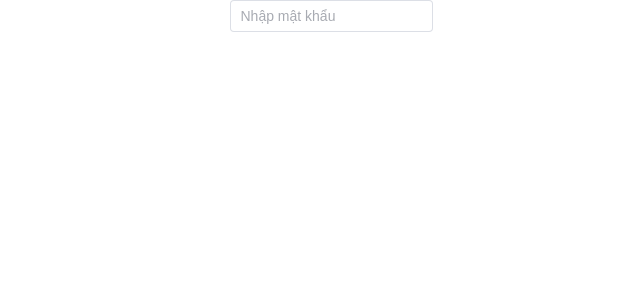
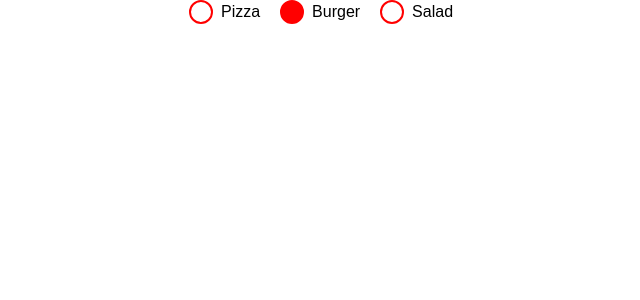
Before and after one commit to huyen-ptt/web-food, a Vue app: page /test in a window 1280 px wide. Shown: the top 300 px of the page, without its empty margins (309-949 px from the left). Built offline with nearby package versions, Linux system fonts and the light colour scheme.

Commit message:
add quanlity and update giao dien

```diff
--- a/src/pages/TestPage.vue
+++ b/src/pages/TestPage.vue
@@ -1,16 +1,10 @@
 <template>
   <div>
-    <el-input v-model="password"
-              :type="inputType"
-              placeholder="Nhập mật khẩu">
-      <template #suffix>
-        <i v-if="password"
-           @click="iconPassword"
-           :class="showPassword ? 'fa-solid fa-eye-slash' : 'fa-solid fa-eye'">
-        </i>
-      </template>
-    </el-input>
-
+    <label v-for="food in foods" :key="food.id" class="custom-checkbox">
+      <input type="checkbox" :id="`check${food.id}`" v-model="food.checked">
+      <span class="checkbox-icon"></span>
+      {{ food.name }}
+    </label>
   </div>
 </template>
 
@@ -18,19 +12,50 @@
 export default {
   data() {
     return {
-      password: '',
-      showPassword: true
+      foods: [
+        { id: 1, name: 'Pizza', checked: false },
+        { id: 2, name: 'Burger', checked: true },
+        { id: 3, name: 'Salad', checked: false },
+        // Add more food items as needed
+      ],
     };
   },
-  computed: {
-    inputType() {
-      return this.showPassword ? 'password' : 'text';
-    }
-  },
-  methods: {
-    iconPassword() {
-      this.showPassword = !this.showPassword;
-    }
-  }
 };
 </script>
+
+<style scoped>
+
+.custom-checkbox {
+  display: inline-flex;
+  align-items: center;
+  cursor: pointer;
+  user-select: none;
+  margin-right: 20px;
+}
+
+.custom-checkbox input[type="checkbox"] {
+  display: none; /* Hide the default checkbox */
+}
+
+.custom-checkbox .checkbox-icon {
+  display: inline-block;
+  width: 24px;
+  height: 24px;
+  border-radius: 50%; /* Make it circular */
+  border: 2px solid #ff0000; /* Red border color */
+  background-color: white; /* White background color for the circular checkbox */
+  padding: 4px; /* Add some padding inside the checkbox */
+  margin-right: 8px;
+  vertical-align: middle;
+  box-sizing: border-box; /* Include padding in the width and height */
+}
+
+.custom-checkbox input[type="checkbox"]:checked + .checkbox-icon {
+  background-color: #ff0000; /* Red background color when checked */
+}
+
+/* Add styles for the second checkbox */
+.custom-checkbox .checkbox-icon + .checkbox-icon {
+  margin-left: 10px; /* Add some space between the two checkboxes */
+}
+</style>
--- a/src/pages/food/CartPage.vue
+++ b/src/pages/food/CartPage.vue
@@ -95,7 +95,7 @@ export default {
           price: 15.31,
           quantity: 2,
           main_food: 'Spicy chicken, beef',
-          img: '/src/assets/imgs/pizza-cart.png'
+          img: '/imgs/pizza-cart.png'
         },
         {
           id: 2,
@@ -103,9 +103,10 @@ export default {
           price: 12.32,
           quantity: 2,
           main_food: 'with baked salmon',
-          img: '/src/assets/imgs/salad-cart.png'
+          img: '/imgs/salad-cart.png'
         },
-      ]
+      ],
+
     }
   },
   methods:{
--- a/src/pages/food/CategoryPage.vue
+++ b/src/pages/food/CategoryPage.vue
@@ -133,10 +133,6 @@ export default {
 
     .header-left {
       padding-left: 27px;
-
-      .arrow-left {
-        margin: 37px 0;
-      }
 
       .fast-food {
         color: #272D2F;
--- a/src/pages/food/HomeScreen.vue
+++ b/src/pages/food/HomeScreen.vue
@@ -213,7 +213,7 @@
           <div v-for="o in 3" class="restaurant-small">
             <router-link to="/detail/1">
               <div class="img-logo">
-                <img class="restaurant" src="@/assets/imgs/imgg-restaurant.png"/>
+                <img class="restaurant" src="imgs/imgg-restaurant.png"/>
                 <svg class="tym" xmlns="http://www.w3.org/2000/svg" width="58" height="58" viewBox="0 0 58 58"
                      fill="none">
                   <g filter="url(#filter0_d_814_6345)">
@@ -376,6 +376,7 @@
         <div class="title-big">Popular Items</div>
       </div>
     </div>
+    <div class="menu-link-container">
       <div class="menu-link">
         <div>
           <svg xmlns="http://www.w3.org/2000/svg" width="28" height="27" viewBox="0 0 28 27" fill="none">
@@ -417,6 +418,7 @@
         </div>
       </div>
     </div>
+  </div>
 </template>
 <script>
 export default {
@@ -424,11 +426,11 @@ export default {
     return {
       isOpenMenu: false,
       productList: [
-        {id: 1, name: 'Burger', img: 'imgs/burger.png'},
-        {id: 2, name: 'Donat', img: 'imgs/donet.png'},
-        {id: 3, name: 'Pizza', img: 'imgs/pizza.png'},
-        {id: 4, name: 'Mexican', img: 'imgs/mexican.png'},
-        {id: 4, name: 'Asian', img: 'imgs/asian.png'},
+        {id: 1, name: 'Burger', img: '/imgs/burger.png'},
+        {id: 2, name: 'Donat', img: '/imgs/donet.png'},
+        {id: 3, name: 'Pizza', img: '/imgs/pizza.png'},
+        {id: 4, name: 'Mexican', img: '/imgs/mexican.png'},
+        {id: 4, name: 'Asian', img: '/imgs/asian.png'},
       ]
     }
   },
@@ -456,6 +458,15 @@ export default {
   z-index: 3;
   display: flex;
   flex-direction: column;
+
+  .menu-link-container {
+    width: 100%;
+    display: flex;
+    justify-content: center;
+    .menu-link {
+      max-width: 768px;
+    }
+  }
 
   .container-side-menu {
     //display: none;
@@ -794,9 +805,10 @@ export default {
     padding: 24px;
     position: fixed;
     bottom: 0;
-    left: 0;
+    left: 50%;
     width: 100%;
     background: white;
+    transform: translateX(-50%);
 
     &:hover {
       cursor: pointer;
--- a/src/pages/food/OrderComing.vue
+++ b/src/pages/food/OrderComing.vue
@@ -107,8 +107,8 @@ export default {
   data() {
     return {
       orderComingList: [
-        {id: 1, img: '/src/assets/imgs/nhan-hang.png', time: '20 Jun, 10:30', item: 3, price: 17.51, name: 'Jimmy John’s  '},
-        {id: 2, img: '/src/assets/imgs/nhan-hangg.png', time: '19 Jun, 11:50', item: 2, price: 12.12, name: 'Subway  '},
+        {id: 1, img: '/imgs/nhan-hang.png', time: '20 Jun, 10:30', item: 3, price: 17.51, name: 'Jimmy John’s  '},
+        {id: 2, img: '/imgs/nhan-hangg.png', time: '19 Jun, 11:50', item: 2, price: 12.12, name: 'Subway  '},
       ]
     }
   },
--- a/src/pages/food/ProfilePage.vue
+++ b/src/pages/food/ProfilePage.vue
@@ -26,7 +26,12 @@
     </svg>
     <div class="photo-representative">
       <div class="circle">
-        <img class="avt" src="@/assets/imgs/avt.png"/>
+        <input type="file" id="input" style="display: none">
+        <img class="avt" :src="img"/>
+<!--        <label for="avatar">Choose a profile picture:</label>-->
+<!--        <input type="file"-->
+<!--               id="avatar" name="avatar"-->
+<!--               class="avt">-->
         <svg class="cam" xmlns="http://www.w3.org/2000/svg" width="57" height="57" viewBox="0 0 57 57" fill="none">
           <g filter="url(#filter0_d_814_5155)">
             <circle cx="28.5" cy="25.5" r="13.5" fill="white"/>
@@ -74,6 +79,12 @@
 </template>
 <script>
 export default {
+  data(){
+    return{
+      img: '/imgs/avt.png'
+    }
+  },
+
   methods:{
     nextPage(){
       window.history.go(-1)
--- a/src/pages/food/ReviewPage.vue
+++ b/src/pages/food/ReviewPage.vue
@@ -68,7 +68,7 @@ export default {
           name: 'Alyce Lambo',
           dateCmt: '25/06/2020',
           evaluate: '5.0',
-          avt: '/src/assets/imgs/avt-cmt.png'
+          avt: '/imgs/avt-cmt.png'
         },
         {
           id: 2,
@@ -76,7 +76,7 @@ export default {
           name: 'Gonela Solom',
           dateCmt: '22/06/2020',
           evaluate: '4.5',
-          avt: '/src/assets/imgs/avt-comment.png'
+          avt: '/imgs/avt-comment.png'
         },
         {
           id: 3,
@@ -84,7 +84,7 @@ export default {
           name: 'Brian C',
           dateCmt: '21/06/2020',
           evaluate: '2.5',
-          avt: '/src/assets/imgs/avtt-amt.png'
+          avt: '/imgs/avtt-amt.png'
         },
       ]
     }
--- a/src/routers/index.js
+++ b/src/routers/index.js
@@ -27,12 +27,12 @@ const routes = [
         component: HomePage,
     },
     {
-        path: "/",
+        path: "/first",
         name: "FristPage",
         component: FristPage,
     },
     {
-        path: "/homescreen",
+        path: "/",
         name: "HomeScreen",
         component: HomeScreen,
     },
```
Also changed, not shown: src/pages/food/FoodDetails.vue (+70 -14 lines). Lines whose indentation alone changed are shown as unchanged.
